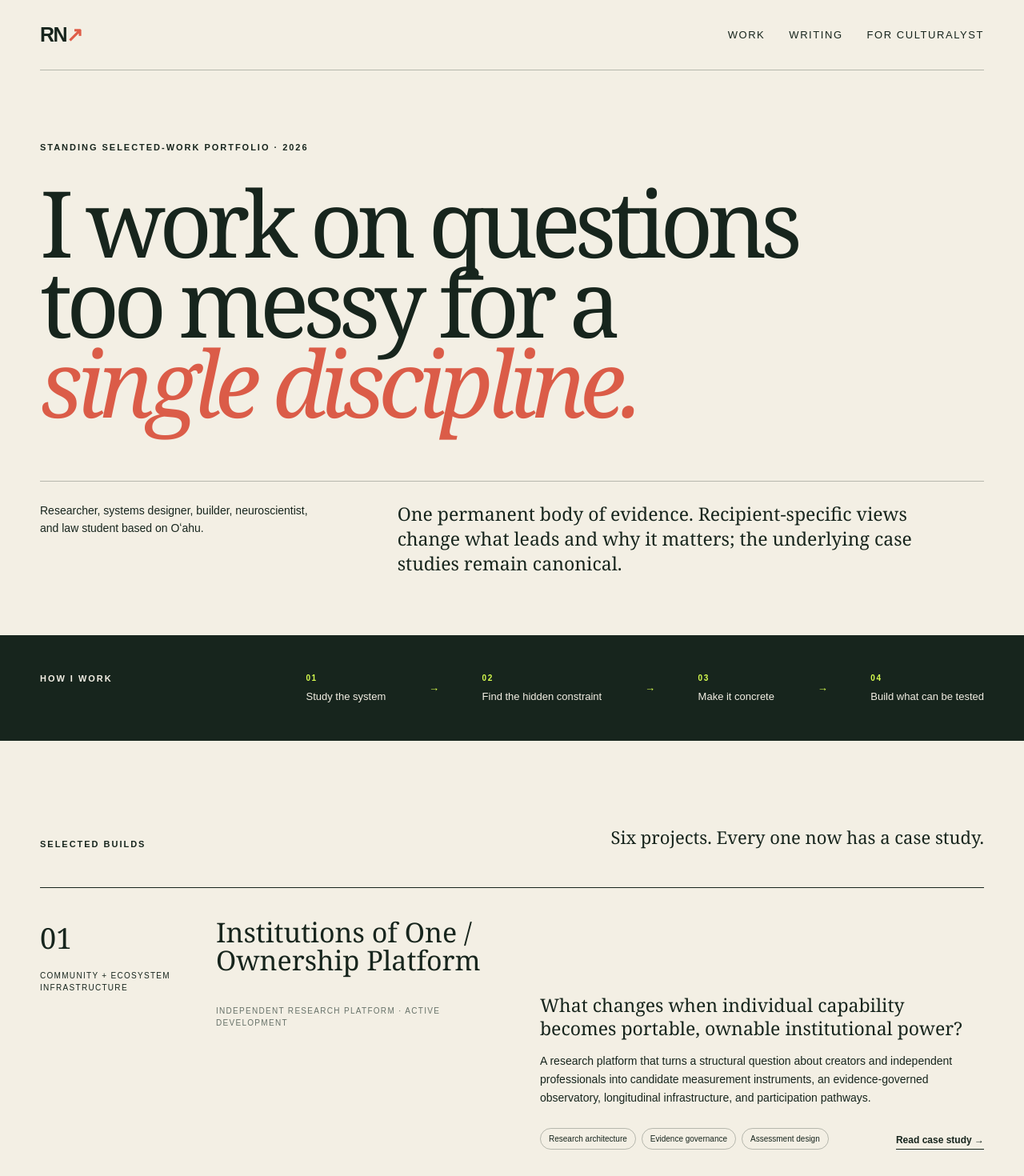
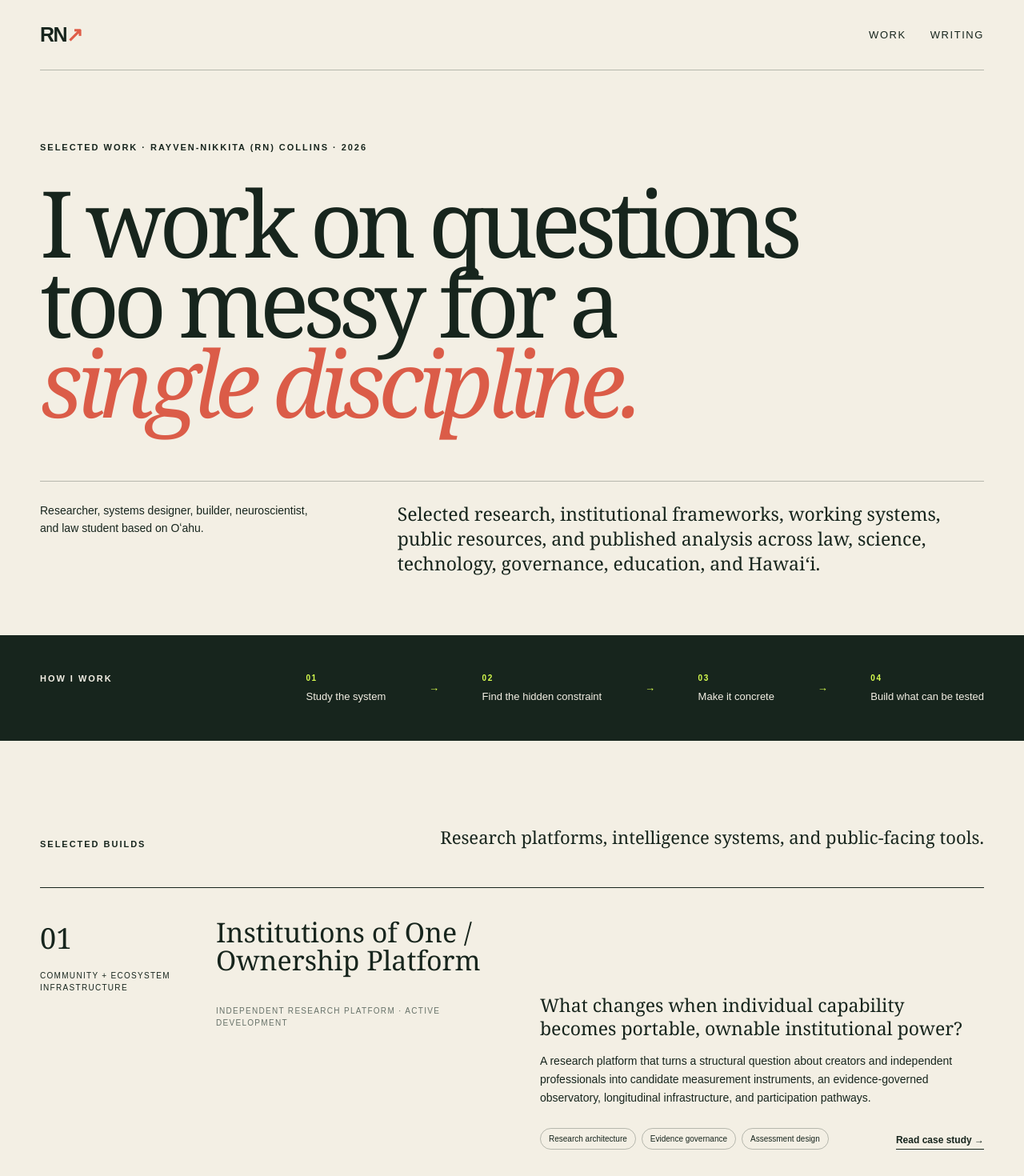
Before and after one commit to rn-collins/rn-selected-work, a Next.js app: page / in a window 1280 px wide. Shown: the top 1470 px of the page at 80% size. Built offline with nearby package versions, Linux system fonts and the light colour scheme.

Commit message:
Refine portfolio naming and recipient-facing copy

```diff
--- a/app/page.tsx
+++ b/app/page.tsx
@@ -11,11 +11,10 @@ export default function Home() {
         <div className="navlinks">
           <a href="#work">Work</a>
           <a href="#writing">Writing</a>
-          <Link href="/for/culturalyst">For Culturalyst</Link>
         </div>
       </nav>
       <header className="hero shell">
-        <p className="eyebrow">Standing selected-work portfolio · 2026</p>
+        <p className="eyebrow">Selected work · Rayven-Nikkita (RN) Collins · 2026</p>
         <h1>
           I work on questions
           <br />
@@ -28,9 +27,9 @@ export default function Home() {
             student based on Oʻahu.
           </p>
           <p className="lede">
-            One permanent body of evidence. Recipient-specific views change what
-            leads and why it matters; the underlying case studies remain
-            canonical.
+            Selected research, institutional frameworks, working systems, public resources,
+            and published analysis across law, science, technology, governance,
+            education, and Hawaiʻi.
           </p>
         </div>
       </header>
@@ -59,7 +58,7 @@ export default function Home() {
       <section id="work" className="work shell">
         <div className="sectionhead">
           <p className="eyebrow">Selected builds</p>
-          <p>Six projects. Every one now has a case study.</p>
+          <p>Research platforms, intelligence systems, and public-facing tools.</p>
         </div>
         <div className="projects">
           {projects.map((p) => (
@@ -111,9 +110,9 @@ export default function Home() {
                 Explore NSAG's framework and systems →
               </Link>
               <small>
-                A distinct practice—not a generic advisory layer beneath Aloha
-                AI. Aloha AI is identified as builder only where it implements
-                NSAG technical infrastructure.
+                NSAG is an original body of work with its own framework, evidence base,
+                assessments, intelligence products, education, advisory practice,
+                and applied implementations.
               </small>
             </article>
             <article>
@@ -175,7 +174,7 @@ export default function Home() {
       <footer className="footer">
         <div className="shell footergrid">
           <div>
-            <p className="eyebrow">A possible collaboration starts here</p>
+            <p className="eyebrow">Work with RN</p>
             <h2>
               What system are you
               <br />
@@ -198,8 +197,8 @@ export default function Home() {
               Continue on LinkedIn ↗
             </a>
             <p className="note">
-              Aloha AI, RN Builds, and the newsletter are in development. This
-              is the standing, curated view of selected work.
+              Explore the research, systems, and public work here, then begin with
+              the question or institutional problem that matters most.
             </p>
           </div>
         </div>
```
